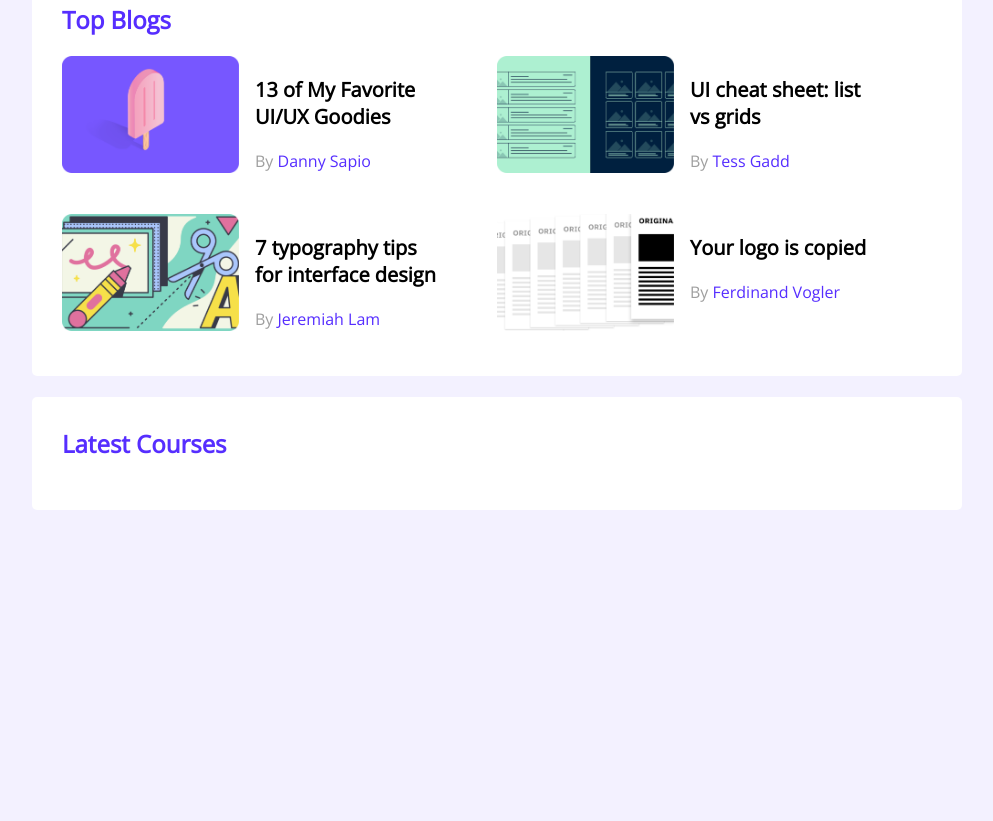
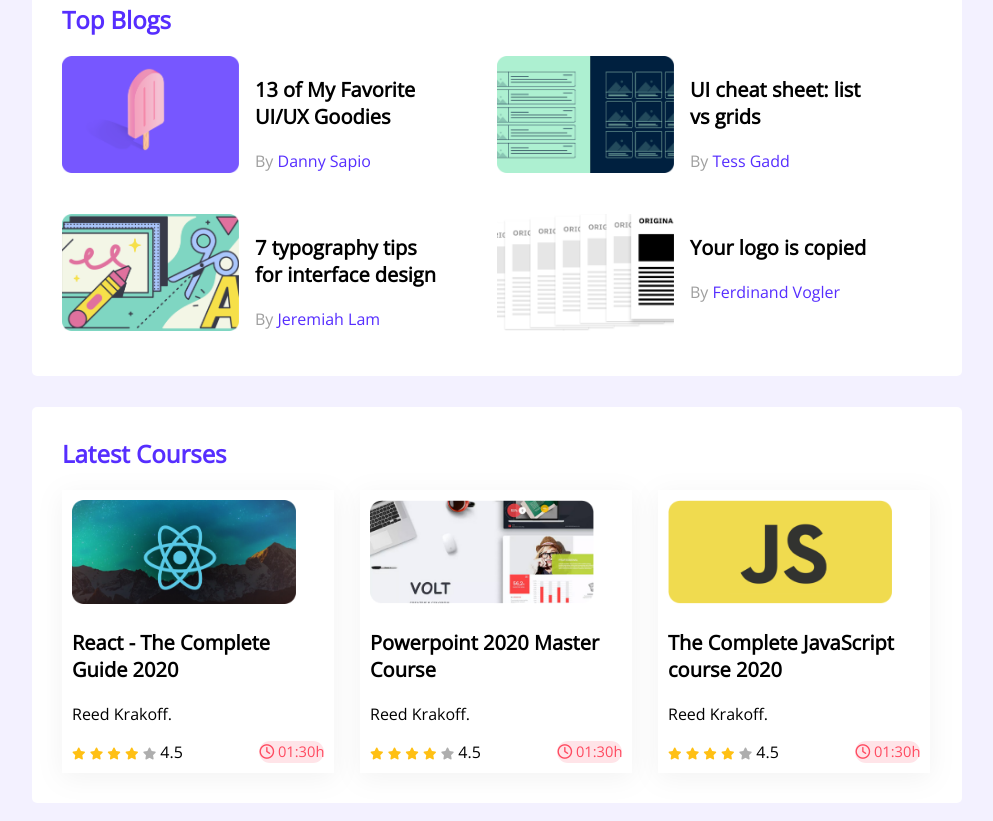
Before and after one commit to MdMizanurRahman1/leader-board-css3-2, a plain HTML site: page index.html in a window 1280 px wide. Shown: the part 305-1126 px from the top of the page, without its empty margins (143-1136 px from the left). Before the commit the page ends 823 px from the top, so only its background shows below. Drawn offline with nearby package versions, Linux system fonts and the light colour scheme.

Commit message:
grid and flex course practiced

```diff
--- a/index.html
+++ b/index.html
@@ -6,6 +6,7 @@
     <meta http-equiv="X-UA-Compatible" content="IE=edge">
     <meta name="viewport" content="width=device-width, initial-scale=1.0">
     <title>Leader board</title>
+    <script src="https://kit.fontawesome.com/504caa0bbe.js" crossorigin="anonymous"></script>
     <!---style css added-->
     <link rel="stylesheet" href="styles/style.css">
 </head>
@@ -100,6 +101,86 @@
         </section>
         <section class="container">
             <h2 class="section-title">Latest Courses</h2>
+            <div class="courses">
+                <div class="course">
+                    <div class="course-banner">
+                        <img src="./images/courses/course-1.png" alt="">
+                    </div>
+                    <div class="course-detail">
+                        <h3 class="course-title">React - The Complete Guide 2020</h3>
+                        <p class="course-author">Reed Krakoff.</p>
+                        <div class="course-info">
+                            <div>
+                                <i class="fa-solid fa-star field"></i>
+                                <i class="fa-solid fa-star field"></i>
+                                <i class="fa-solid fa-star field"></i>
+                                <i class="fa-solid fa-star field"></i>
+                                <i class="fa-solid fa-star empty"></i>
+                                <span>4.5</span>
+                            </div>
+
+                            <div class="course-duration">
+                                <i class="fa-regular fa-clock"></i>
+                                01:30h
+                            </div>
+                        </div>
+
+                    </div>
+
+                </div>
+                <div class="course">
+                    <div class="course-banner">
+                        <img src="./images/courses/course-2.png" alt="">
+                    </div>
+                    <div class="course-detail">
+                        <h3 class="course-title">Powerpoint 2020 Master Course</h3>
+                        <p class="course-author">Reed Krakoff.</p>
+                        <div class="course-info">
+                            <div>
+                                <i class="fa-solid fa-star field"></i>
+                                <i class="fa-solid fa-star field"></i>
+                                <i class="fa-solid fa-star field"></i>
+                                <i class="fa-solid fa-star field"></i>
+                                <i class="fa-solid fa-star empty"></i>
+                                <span>4.5</span>
+                            </div>
+
+                            <div class="course-duration">
+                                <i class="fa-regular fa-clock"></i>
+                                01:30h
+                            </div>
+                        </div>
+
+                    </div>
+
+                </div>
+                <div class="course">
+                    <div class="course-banner">
+                        <img src="./images/courses/course-3.png" alt="">
+                    </div>
+                    <div class="course-detail">
+                        <h3 class="course-title">The Complete JavaScript course 2020</h3>
+                        <p class="course-author">Reed Krakoff.</p>
+                        <div class="course-info">
+                            <div>
+                                <i class="fa-solid fa-star field"></i>
+                                <i class="fa-solid fa-star field"></i>
+                                <i class="fa-solid fa-star field"></i>
+                                <i class="fa-solid fa-star field"></i>
+                                <i class="fa-solid fa-star empty"></i>
+                                <span>4.5</span>
+                            </div>
+
+                            <div class="course-duration">
+                                <i class="fa-regular fa-clock"></i>
+                                01:30h
+                            </div>
+                        </div>
+
+                    </div>
+
+                </div>
+            </div>
         </section>
     </main>
 </body>
--- a/styles/style.css
+++ b/styles/style.css
@@ -19,6 +19,7 @@ main {
     width: 870px;
     padding: 30px;
     margin-top: 21px;
+    margin-bottom: 10px;
 }
 
 /*top players style--*/
@@ -95,3 +96,51 @@ hr {
     text-decoration: none;
 
 }
+
+
+.courses {
+    display: grid;
+    grid-template-columns: repeat(3, 1fr);
+    grid-column-gap: 24px;
+}
+
+.course {
+    Width: 252.42px;
+    background: #FFFFFF;
+    filter: drop-shadow(0px 5.34229px 13.3557px rgba(0, 0, 0, 0.05));
+    padding: 10px;
+}
+
+.course .course-banner img {
+    width: 224px;
+    height: 104px;
+}
+
+.course-info {
+    display: flex;
+    justify-content: space-between;
+}
+
+.fa-star {
+    font-size: 12px;
+}
+
+.fa-star.field {
+    color: #FFC014;
+}
+
+.fa-star.empty {
+    color: #AEAEAE;
+    ;
+}
+
+.course-duration {
+    font-size: 14.6913px;
+    color: #FF4A60;
+    background: #FFE4E8;
+    border-radius: 14.6913px;
+}
+
+.course-title {
+    font-size: 20.0336px;
+}
```
